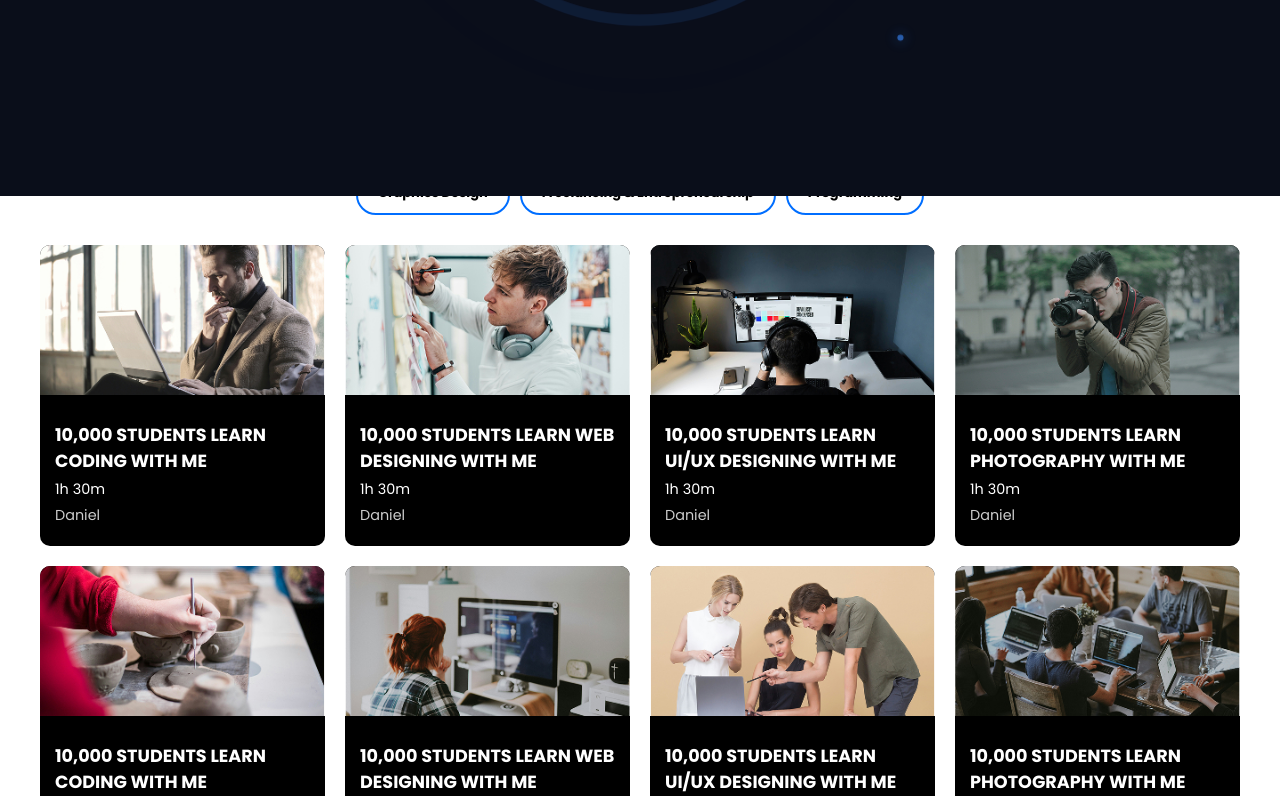
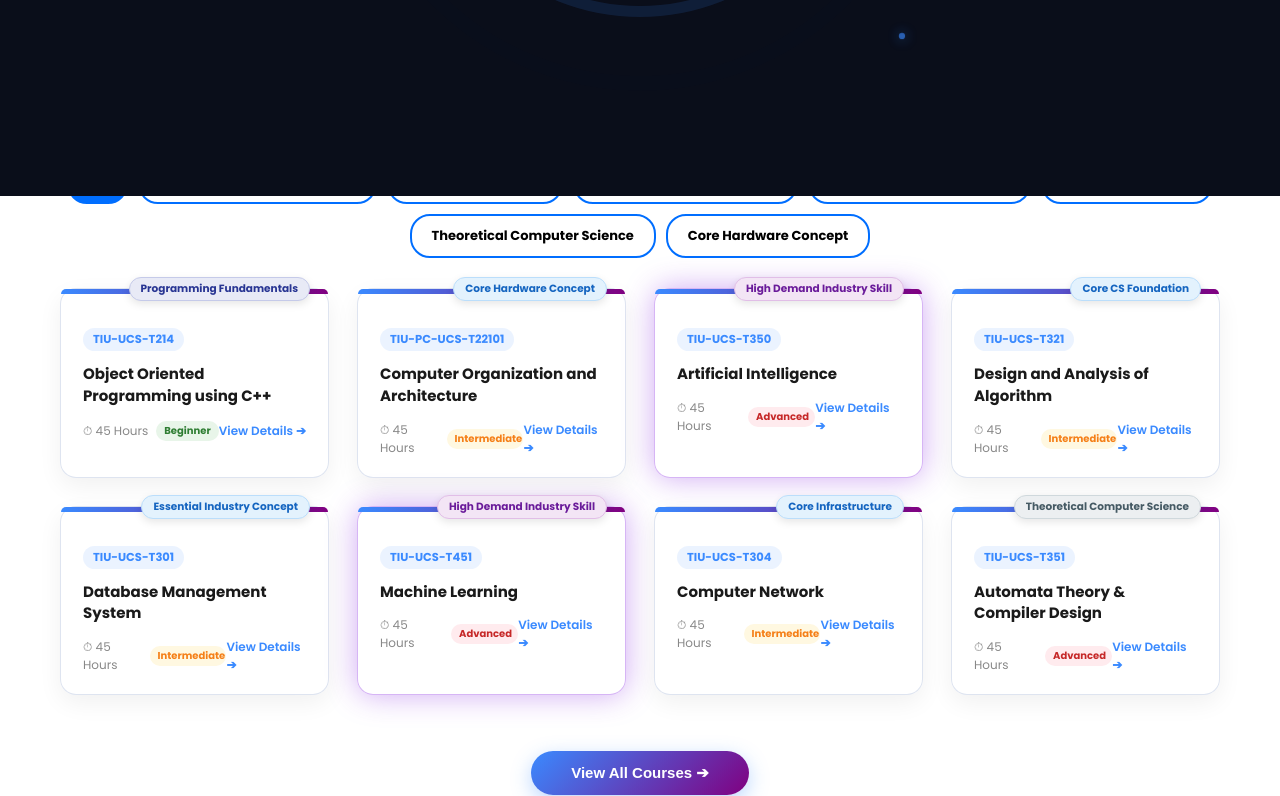
Before and after one commit to Debjanimandal/Technoeee, a Next.js app: page / in a window 1280 px wide. Shown: the part 604-1400 px from the top of the page. Built offline with nearby package versions, Linux system fonts and the light colour scheme; no server answers.

Commit message:
feat: replace placeholder course cards with real course catalog data on landing page

```diff
--- a/app/page.js
+++ b/app/page.js
@@ -5,19 +5,25 @@ import { useRouter } from 'next/navigation';
 import Navbar from '@/components/Navbar';
 import Footer from '@/components/Footer';
 import { useAuth } from '@/lib/auth-context';
+import coursesData from '../public/real_courses_data.json';
 
-const COURSES_DATA = [
-  { img: '/image/Rectangle 25.jpg', title: '10,000 STUDENTS LEARN CODING WITH ME', duration: '1h 30m', instructor: 'Daniel' },
-  { img: '/image/Rectangle 26.jpg', title: '10,000 STUDENTS LEARN WEB DESIGNING WITH ME', duration: '1h 30m', instructor: 'Daniel' },
-  { img: '/image/Rectangle 27.jpg', title: '10,000 STUDENTS LEARN UI/UX DESIGNING WITH ME', duration: '1h 30m', instructor: 'Daniel' },
-  { img: '/image/Rectangle 28.jpg', title: '10,000 STUDENTS LEARN PHOTOGRAPHY WITH ME', duration: '1h 30m', instructor: 'Daniel' },
-  { img: '/image/Rectangle 25 (1).jpg', title: '10,000 STUDENTS LEARN CODING WITH ME', duration: '1h 30m', instructor: 'Daniel' },
-  { img: '/image/Rectangle 26 (1).jpg', title: '10,000 STUDENTS LEARN WEB DESIGNING WITH ME', duration: '1h 30m', instructor: 'Daniel' },
-  { img: '/image/Rectangle 27 (1).jpg', title: '10,000 STUDENTS LEARN UI/UX DESIGNING WITH ME', duration: '1h 30m', instructor: 'Daniel' },
-  { img: '/image/Rectangle 28 (1).jpg', title: '10,000 STUDENTS LEARN PHOTOGRAPHY WITH ME', duration: '1h 30m', instructor: 'Daniel' },
-];
+const CATEGORIES = ['All', 'Programming Fundamentals', 'Core CS Foundation', 'High Demand Industry Skill', 'Essential Industry Concept', 'Core Infrastructure', 'Theoretical Computer Science', 'Core Hardware Concept'];
 
-const CATEGORIES = ['Featured','Music','Drawing & Painting','Animation','Creative Writing','Marketing','UI/UX Design','Social Media','Productivity','Graphics Design','Freelancing & Entrepreneurship','Programming'];
+function getRelevanceColor(rel) {
+  const r = rel || '';
+  if (r.includes('Demand') || r.includes('Trend')) return { bg: '#f3e5f5', text: '#6a1b9a', border: '#e1bee7' };
+  if (r.includes('Foundation') || r.includes('Core') || r.includes('Essential')) return { bg: '#e3f2fd', text: '#1565c0', border: '#bbdefb' };
+  if (r.includes('Theoretical')) return { bg: '#eceff1', text: '#455a64', border: '#cfd8dc' };
+  return { bg: '#e8eaf6', text: '#283593', border: '#c5cae9' };
+}
+
+function getDifficultyColor(diff) {
+  const d = diff || '';
+  if (d.includes('Beginner')) return { bg: '#e8f5e9', text: '#2e7d32' };
+  if (d.includes('Intermediate')) return { bg: '#fff8e1', text: '#f57f17' };
+  if (d.includes('Advanced')) return { bg: '#ffebee', text: '#c62828' };
+  return { bg: '#f5f5f5', text: '#616161' };
+}
 
 const CHANNELS = [
   { name: 'Marketing Analysis', img: '/image/Ellipse 12.jpg' },
@@ -37,6 +43,7 @@ export default function Home() {
   const [chatChannel, setChatChannel] = useState(null);
   const [openFaq, setOpenFaq] = useState(null);
   const [scrollHide, setScrollHide] = useState(false);
+  const [selectedCategory, setSelectedCategory] = useState('All');
   const fragmentsRef = useRef(null);
   const animationRef = useRef(null);
   const coursesHeaderRef = useRef(null);
@@ -180,22 +187,148 @@ export default function Home() {
 
       {/* Courses Section */}
       <div className="section-header" ref={coursesHeaderRef}>Explore Inspiring Online Courses</div>
+      <p style={{ textAlign: 'center', color: '#666', marginTop: '-10px', marginBottom: '10px', fontSize: '15px' }}>
+        Browse our real academic curriculum — enroll and start learning today
+      </p>
+
+      {/* Category Filter */}
       <div className="categories">
-        {CATEGORIES.map((cat, i) => (
-          <button key={cat} className={`category-btn${i === 0 ? ' featured' : ''}`}>{cat}</button>
+        {CATEGORIES.map((cat) => (
+          <button
+            key={cat}
+            onClick={() => setSelectedCategory(cat)}
+            className={`category-btn${selectedCategory === cat ? ' featured' : ''}`}
+          >{cat}</button>
         ))}
       </div>
-      <div className="course-grid">
-        {COURSES_DATA.map((course, i) => (
-          <div className="course-card" key={i}>
-            <img src={course.img} alt="Course" style={{ width: '100%', height: '150px', objectFit: 'cover' }} />
-            <div className="course-info">
-              <p className="title">{course.title}</p>
-              <p>{course.duration}</p>
-              <p className="instructor">{course.instructor}</p>
-            </div>
-          </div>
-        ))}
+
+      {/* Real Course Cards */}
+      <div style={{
+        display: 'grid',
+        gridTemplateColumns: 'repeat(auto-fill, minmax(260px, 1fr))',
+        gap: '28px',
+        maxWidth: '1200px',
+        margin: '0 auto',
+        padding: '0 20px 20px',
+      }}>
+        {coursesData
+          .filter(c => selectedCategory === 'All' || c.relevance === selectedCategory)
+          .slice(0, 8)
+          .map((course, i) => {
+            const relColor = getRelevanceColor(course.relevance);
+            const diffColor = getDifficultyColor(course.difficulty);
+            const isHighDemand = course.relevance && (course.relevance.includes('Demand') || course.relevance.includes('Trend'));
+            return (
+              <div
+                key={i}
+                onClick={() => router.push('/courses')}
+                style={{
+                  background: 'rgba(255,255,255,0.85)',
+                  backdropFilter: 'blur(10px)',
+                  border: isHighDemand ? '1px solid rgba(138,43,226,0.35)' : '1px solid rgba(200,210,230,0.6)',
+                  borderRadius: '16px',
+                  padding: '24px 22px 20px',
+                  cursor: 'pointer',
+                  transition: 'all 0.3s ease',
+                  boxShadow: isHighDemand
+                    ? '0 0 30px rgba(138,43,226,0.4)'
+                    : '0 8px 25px rgba(0,0,0,0.06)',
+                  position: 'relative',
+                  overflow: 'visible',
+                }}
+                onMouseOver={e => {
+                  e.currentTarget.style.transform = 'translateY(-6px)';
+                  e.currentTarget.style.boxShadow = isHighDemand
+                    ? '0 0 45px rgba(138,43,226,0.6)'
+                    : '0 16px 40px rgba(0,100,255,0.12)';
+                }}
+                onMouseOut={e => {
+                  e.currentTarget.style.transform = 'translateY(0)';
+                  e.currentTarget.style.boxShadow = isHighDemand
+                    ? '0 0 30px rgba(138,43,226,0.4)'
+                    : '0 8px 25px rgba(0,0,0,0.06)';
+                }}
+              >
+                {/* Top gradient bar */}
+                <div style={{
+                  position: 'absolute', top: 0, left: 0, width: '100%', height: '5px',
+                  background: 'linear-gradient(90deg, #3a8aff, #800080)',
+                  borderTopLeftRadius: '16px', borderTopRightRadius: '16px',
+                }} />
+
+                {/* Relevance badge */}
+                <div style={{
+                  position: 'absolute', top: '-12px', right: '18px',
+                  background: relColor.bg, color: relColor.text,
+                  border: `1px solid ${relColor.border}`,
+                  padding: '3px 11px', borderRadius: '20px',
+                  fontSize: '10.5px', fontWeight: '700',
+                  boxShadow: '0 3px 8px rgba(0,0,0,0.1)', zIndex: 10,
+                }}>
+                  {course.relevance || 'Course'}
+                </div>
+
+                {/* Subject code chip */}
+                <div style={{ marginBottom: '12px', marginTop: '12px' }}>
+                  <span style={{
+                    display: 'inline-block',
+                    background: 'rgba(58,138,255,0.1)', color: '#3a8aff',
+                    padding: '3px 10px', borderRadius: '20px',
+                    fontSize: '11.5px', fontWeight: '700',
+                  }}>
+                    {course.subject_code || 'General'}
+                  </span>
+                </div>
+
+                {/* Title */}
+                <h3 style={{
+                  fontSize: '15px', fontWeight: '700', color: '#1a1a1a',
+                  marginBottom: '14px', lineHeight: '1.45',
+                }}>
+                  {course.course_name}
+                </h3>
+
+                {/* Footer row */}
+                <div style={{ display: 'flex', justifyContent: 'space-between', alignItems: 'center', marginTop: '14px' }}>
+                  <div style={{ display: 'flex', alignItems: 'center', gap: '8px' }}>
+                    <span style={{ fontSize: '12px', color: '#888' }}>⏱ {course.estimated_time || '45 Hours'}</span>
+                    {course.difficulty && (
+                      <span style={{
+                        fontSize: '10px', fontWeight: '700',
+                        background: diffColor.bg, color: diffColor.text,
+                        padding: '2px 8px', borderRadius: '10px',
+                      }}>{course.difficulty}</span>
+                    )}
+                  </div>
+                  <span style={{ fontSize: '12px', fontWeight: '600', color: '#3a8aff' }}>View Details ➔</span>
+                </div>
+              </div>
+            );
+          })
+        }
+      </div>
+
+      {/* View All CTA */}
+      <div style={{ textAlign: 'center', marginTop: '36px', marginBottom: '20px' }}>
+        <button
+          onClick={() => router.push('/courses')}
+          style={{
+            padding: '13px 40px',
+            background: 'linear-gradient(135deg, #3a8aff, #800080)',
+            color: '#fff',
+            border: 'none',
+            borderRadius: '30px',
+            fontSize: '15px',
+            fontWeight: '700',
+            cursor: 'pointer',
+            boxShadow: '0 6px 20px rgba(58,138,255,0.35)',
+            transition: 'transform 0.2s, box-shadow 0.2s',
+          }}
+          onMouseOver={e => { e.currentTarget.style.transform = 'translateY(-2px)'; e.currentTarget.style.boxShadow = '0 10px 28px rgba(58,138,255,0.45)'; }}
+          onMouseOut={e => { e.currentTarget.style.transform = 'translateY(0)'; e.currentTarget.style.boxShadow = '0 6px 20px rgba(58,138,255,0.35)'; }}
+        >
+          View All Courses ➔
+        </button>
       </div>
 
       {/* Community Section */}
```
